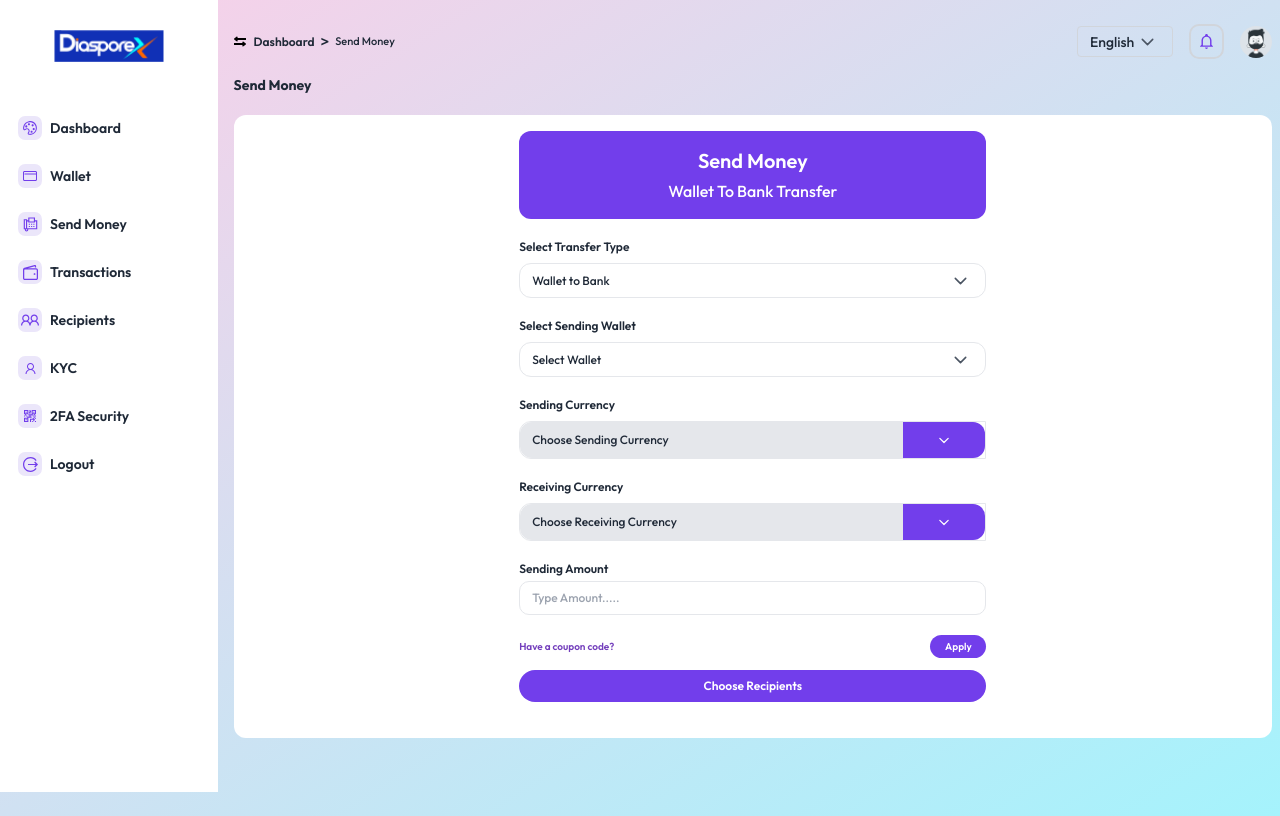
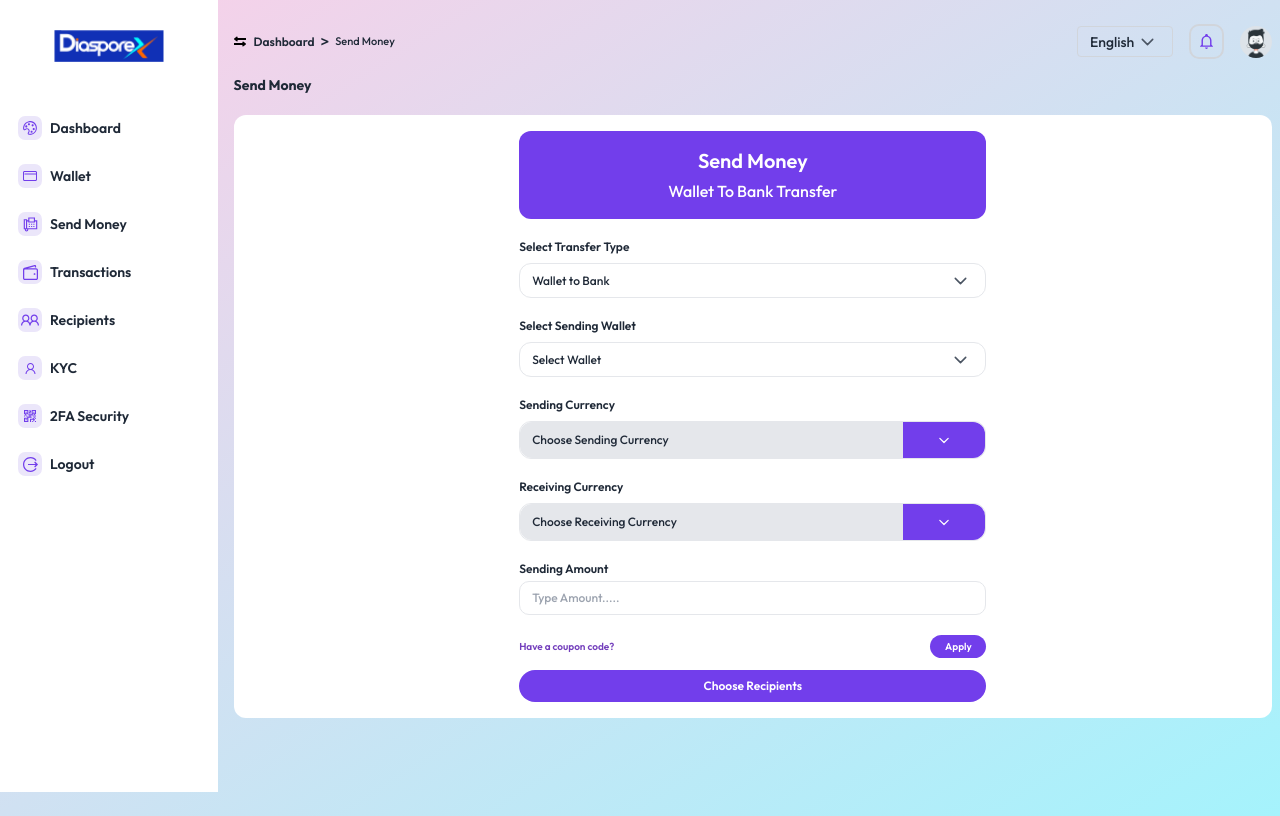
Before and after one commit to I-am-MoRsHeD/sm-user-portal, a Next.js app: page /send-money/wallet-to-bank in a window 1280 px wide. Built offline with nearby package versions, Linux system fonts and the light colour scheme.

Commit message:
updated send money feature

```diff
--- a/src/app/send-money/bank-to-bank/page.tsx
+++ b/src/app/send-money/bank-to-bank/page.tsx
@@ -87,8 +87,8 @@ const CurrencyDropdown: React.FC<CurrencyDropdownProps> = ({ label, options, sel
   return (
     <div className="relative w-full text-xs">
       <label className="block mb-2 font-semibold">{label}</label>
-      <div className="border rounded-l-xl flex">
-        <div className="mx-auto flex w-full items-center justify-between px-3 py-1 cursor-pointer bg-gray-200 rounded-l-xl">
+      <div className="border rounded-xl flex">
+        <div className="mx-auto flex w-full items-center justify-between px-3 py-1 cursor-pointer bg-gray-200 rounded-l-xl m-0">
           {selectedValue && (
             <div className="relative w-5 h-5 mr-2">
               <Image
@@ -181,7 +181,7 @@ const BankToBankpage: React.FC = () => {
       {/* <main className="container mx-auto px-4 py-8"> */}
         <CardSubTitle title="Send Money" />
         <SendMoneyCard title="Bank To Bank Transfer">
-          <div className='w-[95%] lg:w-[45%] mx-auto space-y-5 my-5'>
+          <div className='w-[95%] lg:w-[45%] mx-auto space-y-5 mt-5'>
             <Dropdown
               label="Select Transfer Type"
               options={transferOptions}
--- a/src/app/send-money/wallet-payment-confirmation-card/page.tsx
+++ b/src/app/send-money/wallet-payment-confirmation-card/page.tsx
@@ -44,7 +44,7 @@ const page = () => {
                             </span>
                         </div>
                         <Link href={'/send-money/payment-confirmation'} className="w-full ">
-                            <button className="bg-[#723EEB] text-white w-full text-max px-4 py-2 text-xs rounded-full">Confirm Payment</button>
+                            <button className="bg-[#723EEB] text-white w-full text-max px-4 py-2 text-xs rounded-full  transition-all duration-300 ease-in-out transform  hover:bg-indigo-600">Confirm Payment</button>
                         </Link>
                     </div>
                 </div>
--- a/src/app/send-money/wallet-to-bank/page.tsx
+++ b/src/app/send-money/wallet-to-bank/page.tsx
@@ -34,7 +34,7 @@ const currencyOptions: CurrencyOption[] = [
   { code: 'USD', name: 'United States dollar', icon: 'usa-flag.png' },
   { code: 'CAD', name: 'Canadian dollar', icon: 'canada-flag.png' },
   { code: 'NGN', name: 'Nigerian naira', icon: 'nigeria-flag.png' },
-//   { code: 'INR', name: 'Indian rupee', icon: 'india-flag.png' },
+
 ];
 
 // Reusable Dropdown component
@@ -51,9 +51,9 @@ const Dropdown: React.FC<DropdownProps> = ({ label, options, selectedValue, setS
         <h1 className="font-medium">{selectedValue}</h1>
         <svg className={`${isOpen ? '-rotate-180' : 'rotate-0'} duration-300`} width={25} viewBox="0 0 24 24" fill="none" xmlns="http://www.w3.org/2000/svg"><g strokeWidth="0"></g><g id="SVGRepo_tracerCarrier" strokeLinecap="round" strokeLinejoin="round"></g><g id="SVGRepo_iconCarrier"><path d="M7 10L12 15L17 10" stroke="#4B5563" strokeWidth="1.5" strokeLinecap="round" strokeLinejoin="round"></path>{' '}</g></svg>
       </div>
-      {/* {isOpen && ( */}
 
-            {/* <div className="absolute z-10 w-full mt-1 bg-white border rounded-xl shadow-lg"> */}
+
+
             <div className={`${isOpen ? 'visible top-12 bg-white opacity-100' : 'invisible -top-4 opacity-0'} absolute mx-auto my-4 w-full z-50 rounded-xl py-4 border duration-300`}>
             {options.map((option, idx) => (
             <div
@@ -68,7 +68,6 @@ const Dropdown: React.FC<DropdownProps> = ({ label, options, selectedValue, setS
             </div>
           ))}
         </div>
-      {/* )} */}
     </div>
   );
 };
@@ -86,7 +85,7 @@ const CurrencyDropdown: React.FC<CurrencyDropdownProps> = ({ label, options, sel
   return (
     <div className="relative w-full text-xs">
       <label className="block mb-2 font-semibold">{label}</label>
-      <div className="border rounded-l-xl flex">
+      <div className="border rounded-xl flex">
         <div className="mx-auto flex w-full items-center justify-between px-3 py-1 cursor-pointer bg-gray-200 rounded-l-xl">
           {selectedValue && (
             <div className="relative w-5 h-5 mr-2">
@@ -180,7 +179,7 @@ const WalletToBankPage: React.FC = () => {
       {/* <main className="container mx-auto px-4 py-8"> */}
         <CardSubTitle title="Send Money" />
         <SendMoneyCard title="Wallet To Bank Transfer">
-          <div className='w-[95%] lg:w-[45%] mx-auto space-y-5 my-5'>
+          <div className='w-[95%] lg:w-[45%] mx-auto space-y-5 mt-5'>
             <Dropdown
               label="Select Transfer Type"
               options={transferOptions}
--- a/src/app/send-money/wallet-to-wallet/page.tsx
+++ b/src/app/send-money/wallet-to-wallet/page.tsx
@@ -33,7 +33,7 @@ const WalletToWalletpage = () => {
             <div>
                 <SendMoneyCard title='Wallet To Wallet Transfer'>
                     {/* form */}
-                    <div className='w-[95%] lg:w-[45%] mx-auto space-y-5 my-5'>
+                    <div className='w-[95%] lg:w-[45%] mx-auto space-y-5 mt-5'>
                         <div className="relative w-full text-xs">
                             <label className="block mb-2 font-semibold">Select Transfer Type</label>
                             <div onClick={() => setTransferIsOpen(!transferIsOpen)} className="mx-auto flex w-full items-center justify-between rounded-xl px-3 py-1 border ">
--- a/src/components/common/selectSendMoneyCard/SelectSendMoneyCard.tsx
+++ b/src/components/common/selectSendMoneyCard/SelectSendMoneyCard.tsx
@@ -7,19 +7,19 @@ type CardProps = {
 
 const SelectSendMoneyCard: React.FC<CardProps> = ({ title, desc }) => {
     return (
-        <div className='p-4 text-white cursor-pointer border-4 border-gray-300 transparent bg-gradient-to-t from-[#c051f2] to-[#9867f9] hover:from-[#a733dc] hover:to-[#7241d2] hover:border-[#c5c5c5] hover:shadow-[0_4px_15px_rgba(0,0,0,0.25)] transition-all ease-in-out duration-300 w-64 h-40 rounded-xl transform hover:scale-105'>
+        <div className='p-4 text-white cursor-pointer border-4 border-transparent bg-gradient-to-t from-[#c051f2] to-[#9867f9] hover:from-[#a733dc] hover:to-[#7241d2] hover:border-[#c5c5c5] hover:shadow-[0_4px_20px_rgba(0,0,0,0.25)] transition-all ease-in-out duration-500 w-64 h-40 rounded-xl transform hover:scale-105'>
 
             <h3 className="font-semibold h-6">{title}</h3>
             <div className='flex justify-between items-end h-[90px]'>
-                <p className='text-xs'>Transfer From your <br /> {desc}</p>
+                <p className='text-xs'>
+                    Transfer From your <br /> {desc}
+                </p>
                 <div className='w-7 h-7 flex justify-center items-center bg-[#16b0e1] rounded-full transform hover:scale-110 transition-transform duration-300'>
                     <svg width="14" height="14" viewBox="0 0 7 14" fill="none" xmlns="http://www.w3.org/2000/svg">
                         <path d="M0.766667 0.75L0 1.51667L5.48333 7L0 12.4833L0.766667 13.25L6.63333 7.38333L7 7L6.63333 6.61667L0.766667 0.75Z" fill="white" />
                     </svg>
-
                 </div>
             </div>
-
         </div>
     );
 };
--- a/src/components/common/sendMoneyModal/SendMoneyModal.tsx
+++ b/src/components/common/sendMoneyModal/SendMoneyModal.tsx
@@ -9,7 +9,6 @@ interface ModalProps {
 }
 
 const SendMoneyModal: React.FC<ModalProps> = ({ isOpen, onClose, title, children }) => {
-    // if (!isOpen) return null;
     return (
         <div>
             <div className={`fixed inset-0 flex items-center justify-center bg-gray-800 bg-opacity-50 z-[999] ${isOpen ? 'opacity-1 visible' : 'invisible opacity-0'}`}>
```
